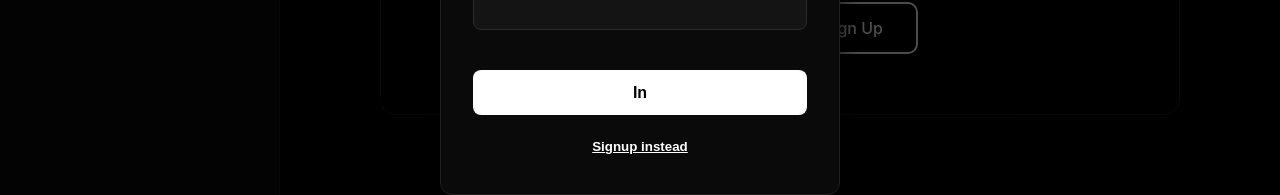
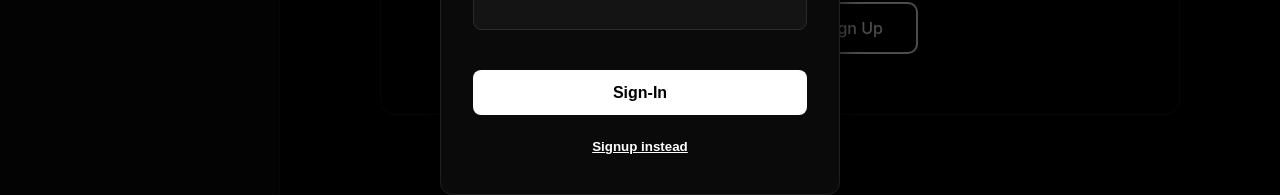
Before and after one commit to Suryansh0910/nexus-ai, a React (Vite) app in the folder frontend/: page / in a window 1280 px wide. Both pictures are taken after a click on the button "Sign In". Shown: the part 438-633 px from the top of the page. Built offline with nearby package versions, Linux system fonts and the light colour scheme.

Commit message:
small button c

```diff
--- a/frontend/component/AuthModal.tsx
+++ b/frontend/component/AuthModal.tsx
@@ -66,7 +66,7 @@ function AuthModal({ open, close, onLogin, startWithLogin = true }: any) {
                         <label>Password</label>
                         <input type="password" name="password" value={f.password} onChange={e => setF({ ...f, password: e.target.value })} required />
                     </div>
-                    <button type="submit" className="submitBtn">{mode ? 'In' : 'Up'}</button>
+                    <button type="submit" className="submitBtn">{mode ? 'Sign-In' : 'Sign-Up'}</button>
                 </form>
                 <div className="authFooter">
                     <button disabled={loading} onClick={() => setMode(!mode)}>{mode ? 'Signup instead' : 'Login instead'}</button>
```
